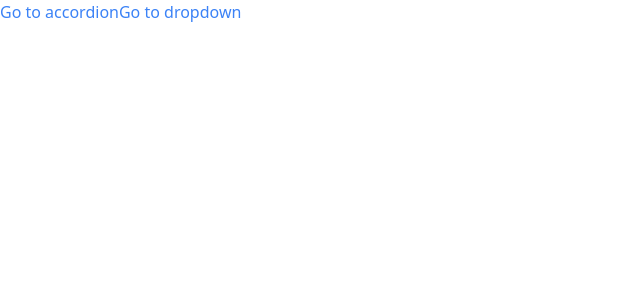
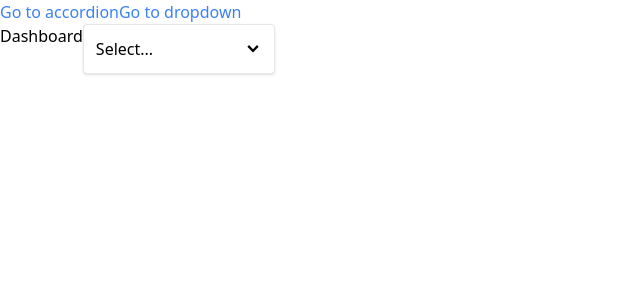
Before and after one commit to CocoTapi/modern_react_2023, a React (Create React App) app in the folder section_13/: page / in a window 1280 px wide. Shown: the top 300 px of the page, without its empty margins (0-640 px from the left). Built offline with nearby package versions, Linux system fonts and the light colour scheme.

Commit message:
setup the dropdown page as a home

```diff
--- a/section_13/src/App.js
+++ b/section_13/src/App.js
@@ -13,7 +13,7 @@ function App() {
         <Route path="/accordion">
           <AccordionPage />
         </Route>
-        <Route path="/dropdown">
+        <Route path="/">
           <DropdownPage />
         </Route>
       </div>
```
